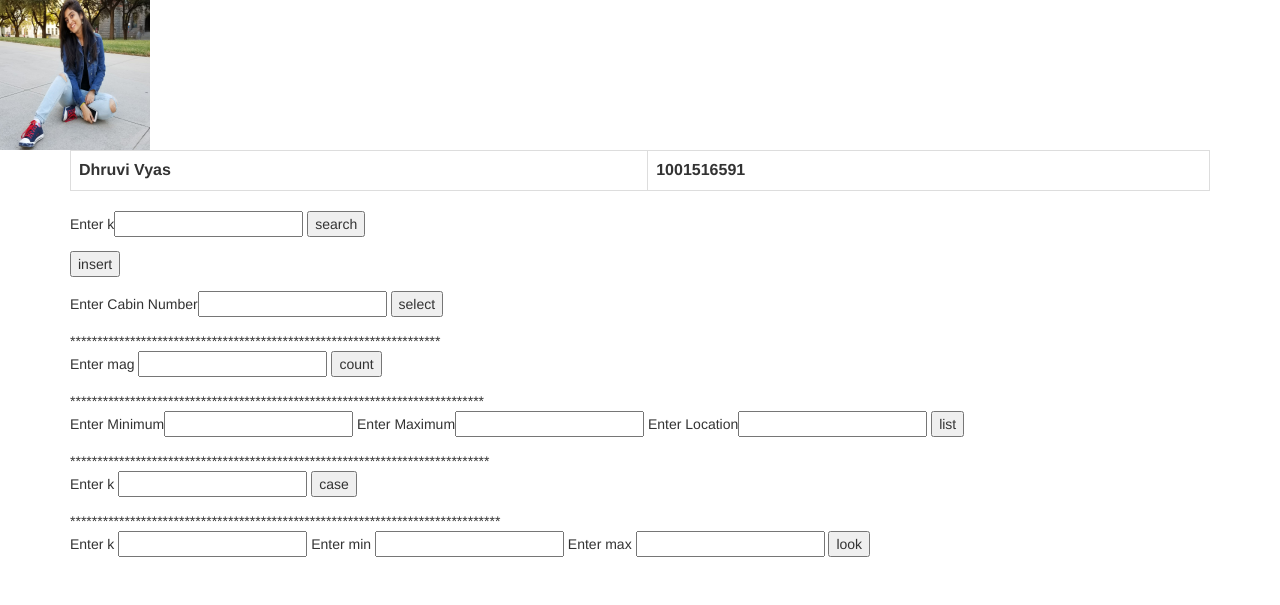
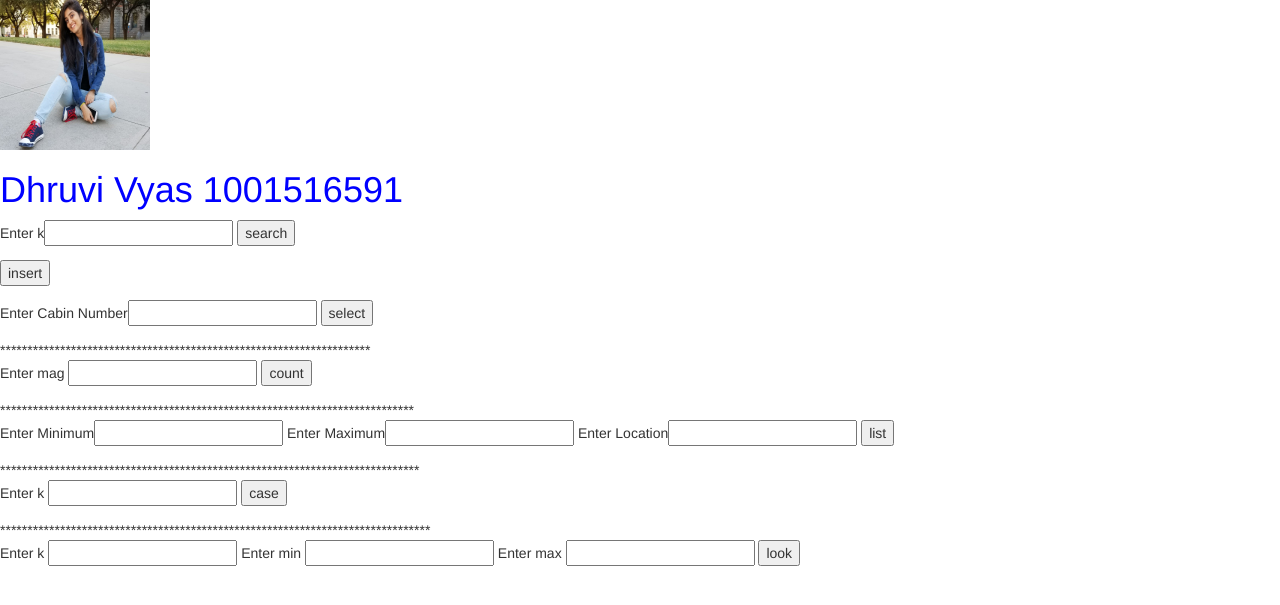
Before and after one commit to DhruviV/azure, a Flask app: page / in a window 1280 px wide. Shown: the top 605 px of the page. Run offline with Flask 2, Linux system fonts and the light colour scheme; lists and menus that the app fills with data are empty; some libraries are stand-ins or nearby versions.

Commit message:
"quiz8 q5"

```diff
--- a/templates/index.html
+++ b/templates/index.html
@@ -5,16 +5,14 @@
         <script src="https://maxcdn.bootstrapcdn.com/bootstrap/3.3.7/js/bootstrap.min.js"></script>
         <img src='../static/images/Dhruvi.jpg' width="150" height="150"></center>
     </head>
-    <body font color="blue">
-        <div class="container">
+    <body>
+       <h1>
+           <font color="blue">
+           Dhruvi Vyas
+           1001516591
+       </h1>
+       </font>
 
-            <table class="table table-bordered">
-                            <tr>
-                                <th>Dhruvi Vyas</th>
-                                <th>1001516591</th>
-
-                            </tr>
-                 </table>
 
     <form action="/search" method="get">
 
```
